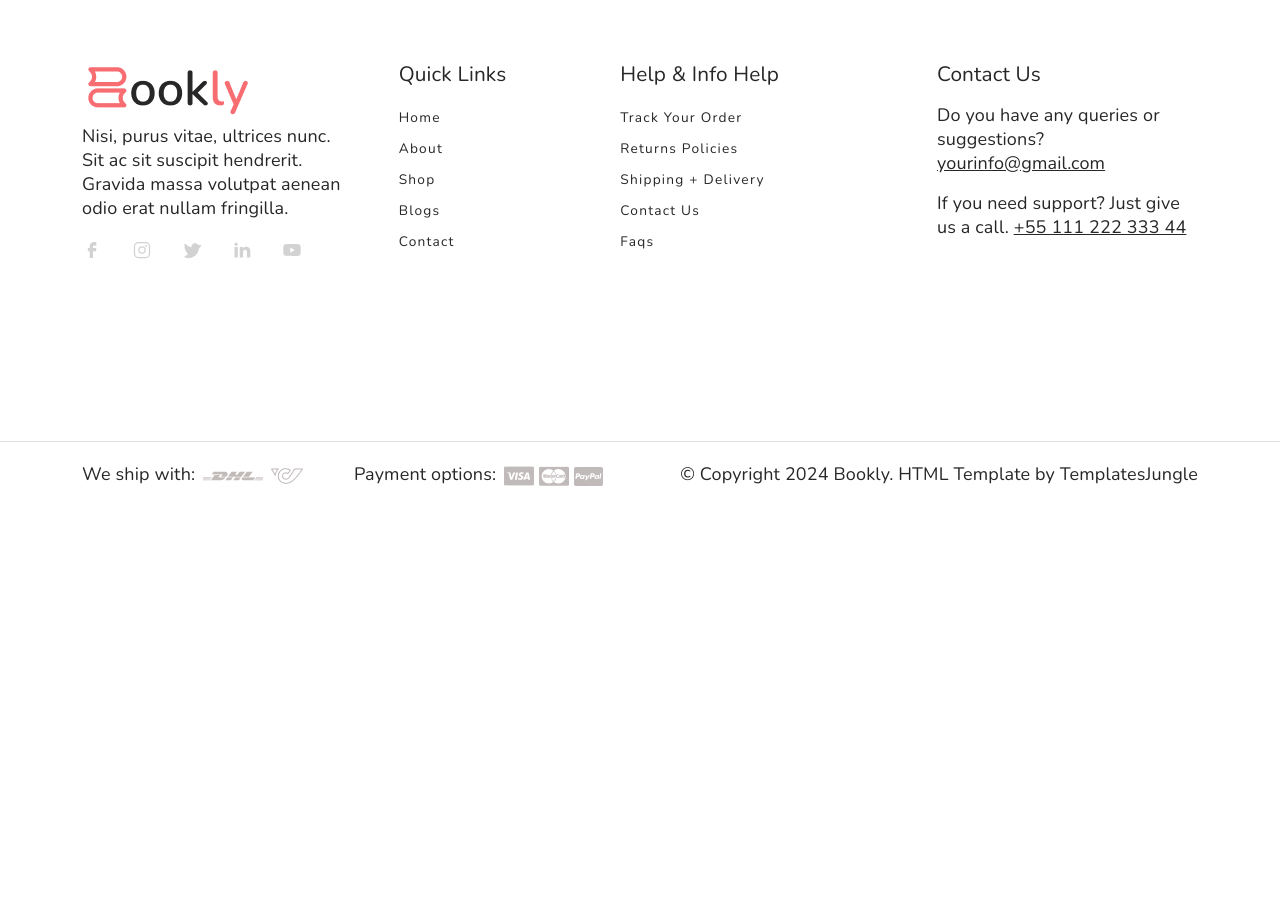
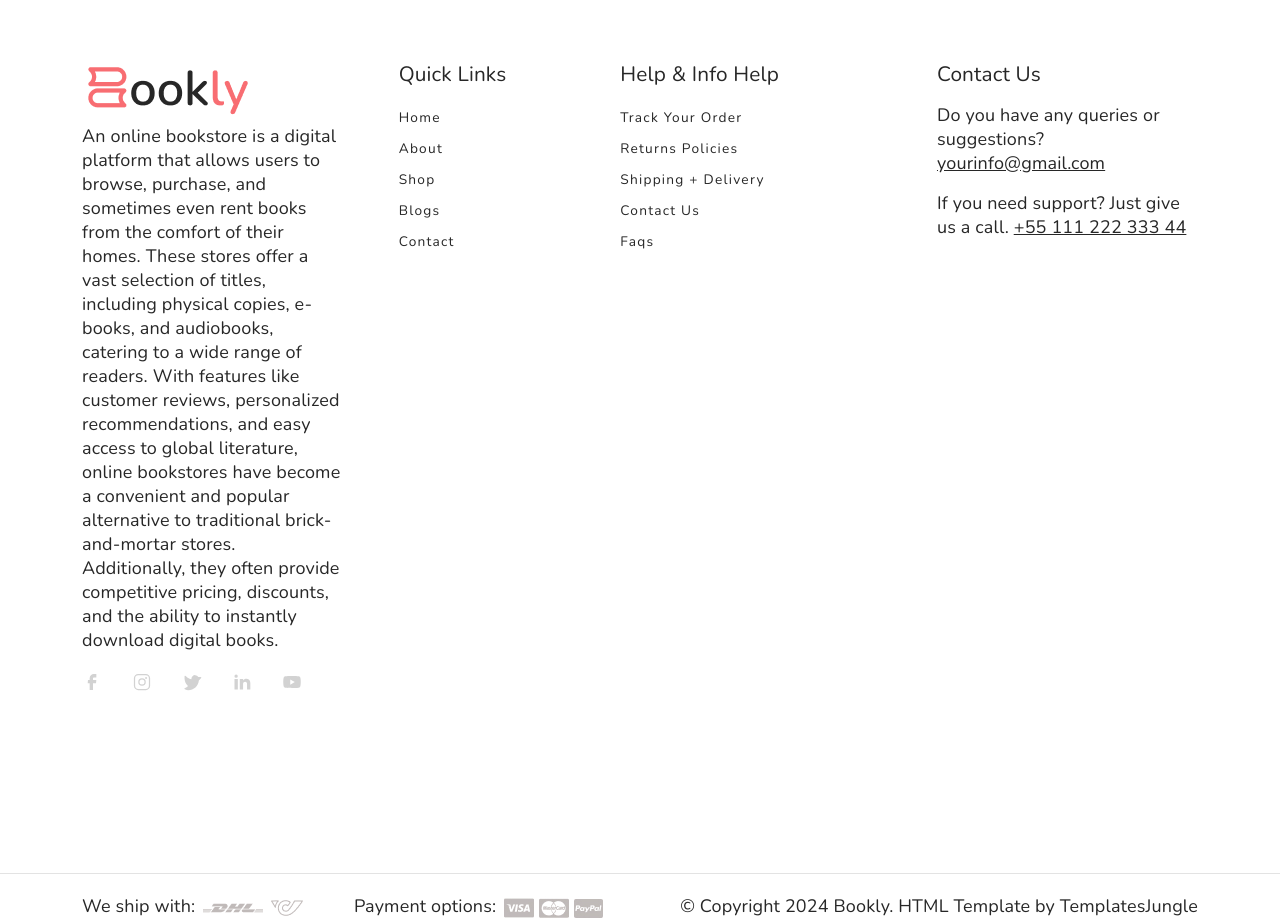
Before and after one commit to 24x7ebayhelp-careteam/trim, a plain HTML site: page index.html in a window 1280 px wide. Shown: the part 5800-6724 px from the top of the page. Before the commit the page ends 6310 px from the top, so only its background shows below. Drawn offline with nearby package versions, Linux system fonts and the light colour scheme.

Commit message:
Update index.html

```diff
--- a/index.html
+++ b/index.html
@@ -1,7 +1,7 @@
 <!DOCTYPE html>
 <html>
   <head>
-    <title>Bookly - Bookstore eCommerce Website Template</title>
+    <title>Bookly - We provide competitive pricing, discounts, and the ability to instantly download digital books</title>
     <meta charset="utf-8">
     <meta http-equiv="X-UA-Compatible" content="IE=edge">
     <meta name="viewport" content="width=device-width, initial-scale=1.0">
@@ -1605,8 +1605,7 @@
               <div class="col-lg-3 col-sm-6 pb-3">
                 <div class="footer-menu">
                   <img src="images/main-logo.png" alt="logo" class="img-fluid mb-2">
-                  <p>Nisi, purus vitae, ultrices nunc. Sit ac sit suscipit hendrerit. Gravida massa volutpat aenean odio
-                    erat nullam fringilla.</p>
+                  <p>An online bookstore is a digital platform that allows users to browse, purchase, and sometimes even rent books from the comfort of their homes. These stores offer a vast selection of titles, including physical copies, e-books, and audiobooks, catering to a wide range of readers. With features like customer reviews, personalized recommendations, and easy access to global literature, online bookstores have become a convenient and popular alternative to traditional brick-and-mortar stores. Additionally, they often provide competitive pricing, discounts, and the ability to instantly download digital books.</p>
                   <div class="social-links">
                     <ul class="d-flex list-unstyled">
                       <li>
```
